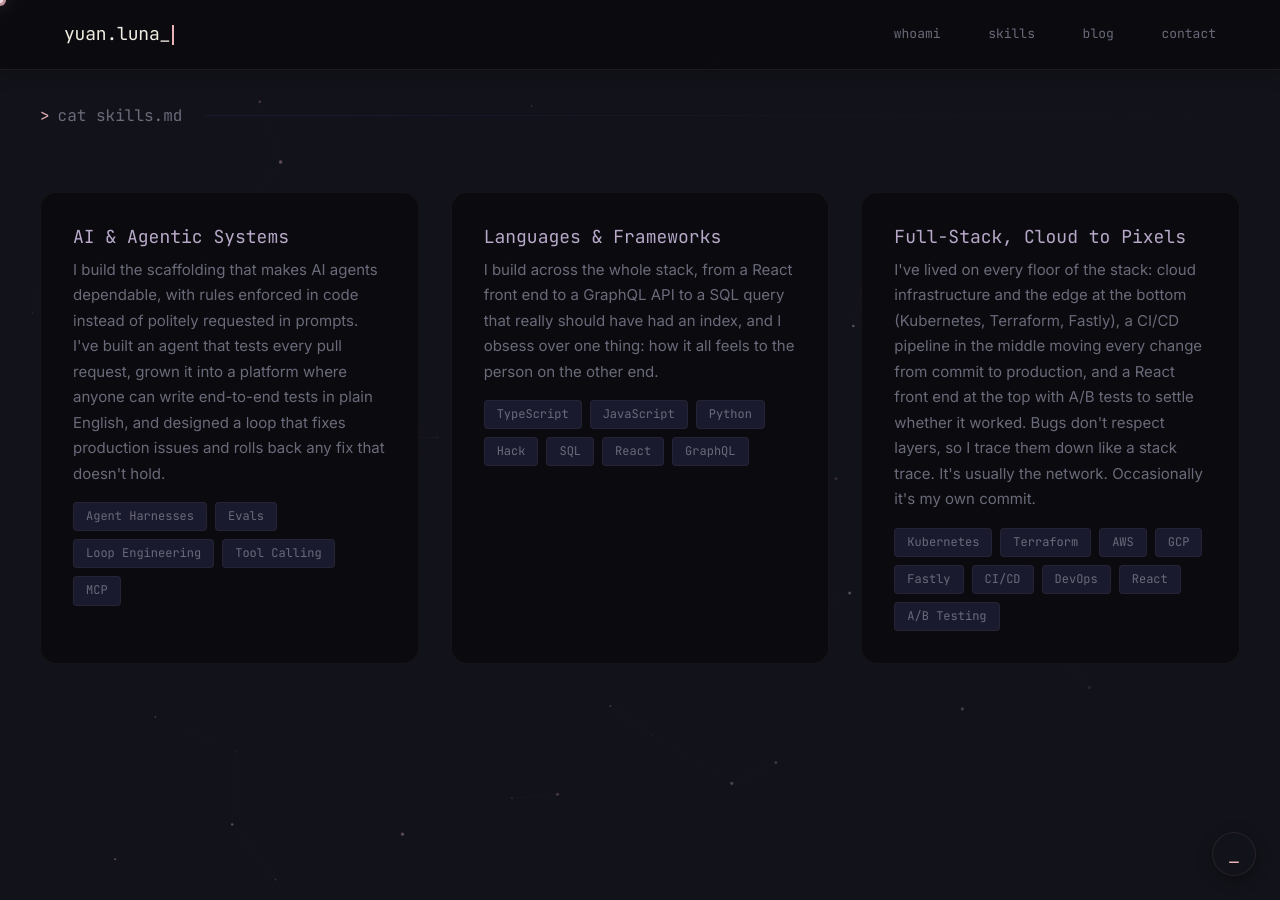
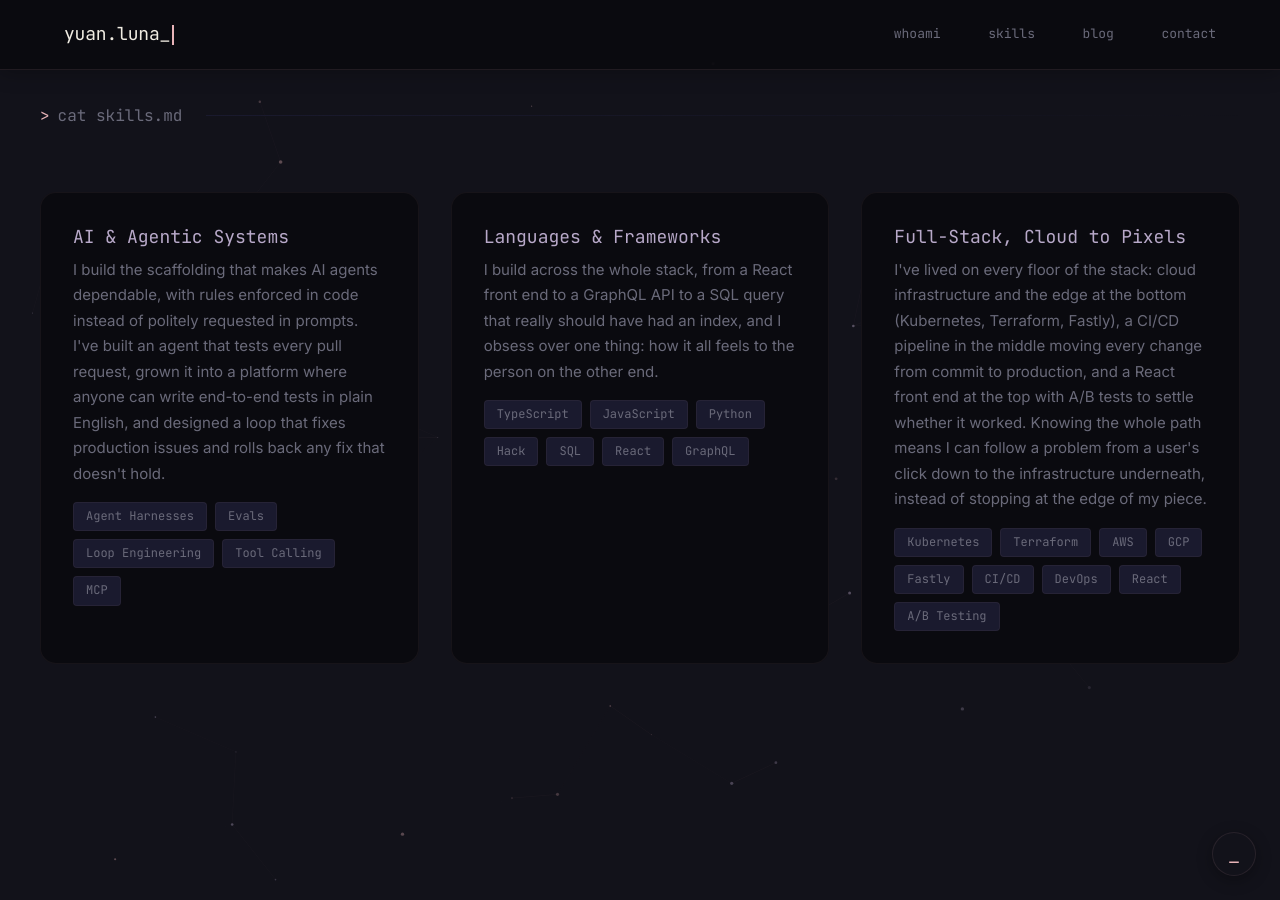
Before and after one commit to YuanFengLuna/yuanfengluna.github.io, a Jekyll site: the page built from index.markdown, in a window 1280 px wide and 900 px high, scrolled down 1621 px. Built offline with Jekyll 4.4.1, drawn with Linux system fonts in a browser that asks for light colours; part of the change alters nothing that is shown; some of the changed text lies outside the part shown.

Commit message:
feat: refine full-stack copy, soften status, pitch AI consulting to small businesses
Co-Authored-By: Claude Opus 5.5 <noreply@anthropic.com>

```diff
--- a/assets/js/terminal.js
+++ b/assets/js/terminal.js
@@ -178,7 +178,7 @@
             writeLine('64 bytes: linkedin=linkedin.com/in/yuanfengluna ttl=64', 'info');
             writeLine('', 'info');
             writeLine('--- yuan.luna ping statistics ---', 'muted');
-            writeLine('status: available for freelance work', 'lavender');
+            writeLine('status: always happy to talk shop', 'lavender');
         },
 
         clear: function () {
--- a/index.markdown
+++ b/index.markdown
@@ -96,7 +96,7 @@ layout: home
       </div>
       <div class="skill-card reveal">
         <h3>Full-Stack, Cloud to Pixels</h3>
-        <p>I've lived on every floor of the stack: cloud infrastructure and the edge at the bottom (Kubernetes, Terraform, Fastly), a CI/CD pipeline in the middle moving every change from commit to production, and a React front end at the top with A/B tests to settle whether it worked. Bugs don't respect layers, so I trace them down like a stack trace. It's usually the network. Occasionally it's my own commit.</p>
+        <p>I've lived on every floor of the stack: cloud infrastructure and the edge at the bottom (Kubernetes, Terraform, Fastly), a CI/CD pipeline in the middle moving every change from commit to production, and a React front end at the top with A/B tests to settle whether it worked. Knowing the whole path means I can follow a problem from a user's click down to the infrastructure underneath, instead of stopping at the edge of my piece.</p>
         <div class="tech-tags">
           <span class="tech-tag">Kubernetes</span>
           <span class="tech-tag">Terraform</span>
@@ -120,11 +120,11 @@ layout: home
     <div class="reveal">
       <div class="availability-badge">
         <span class="availability-dot"></span>
-        status: available for freelance
+        status: always happy to talk shop
       </div>
     </div>
     <p class="reveal" style="font-size: 1.125rem; margin-bottom: var(--space-lg); max-width: 100%;">
-      Building something that needs AI to actually hold up? Tell me about it.
+      Running a small business and wondering how AI could help you scale? I help small teams figure out where AI actually pays off, then build it so it holds up as you grow. Tell me about it.
     </p>
     <div class="reveal">
       <a href="mailto:yuanfengluna@gmail.com" class="contact-email">mailto yuanfengluna@gmail.com</a>
```
